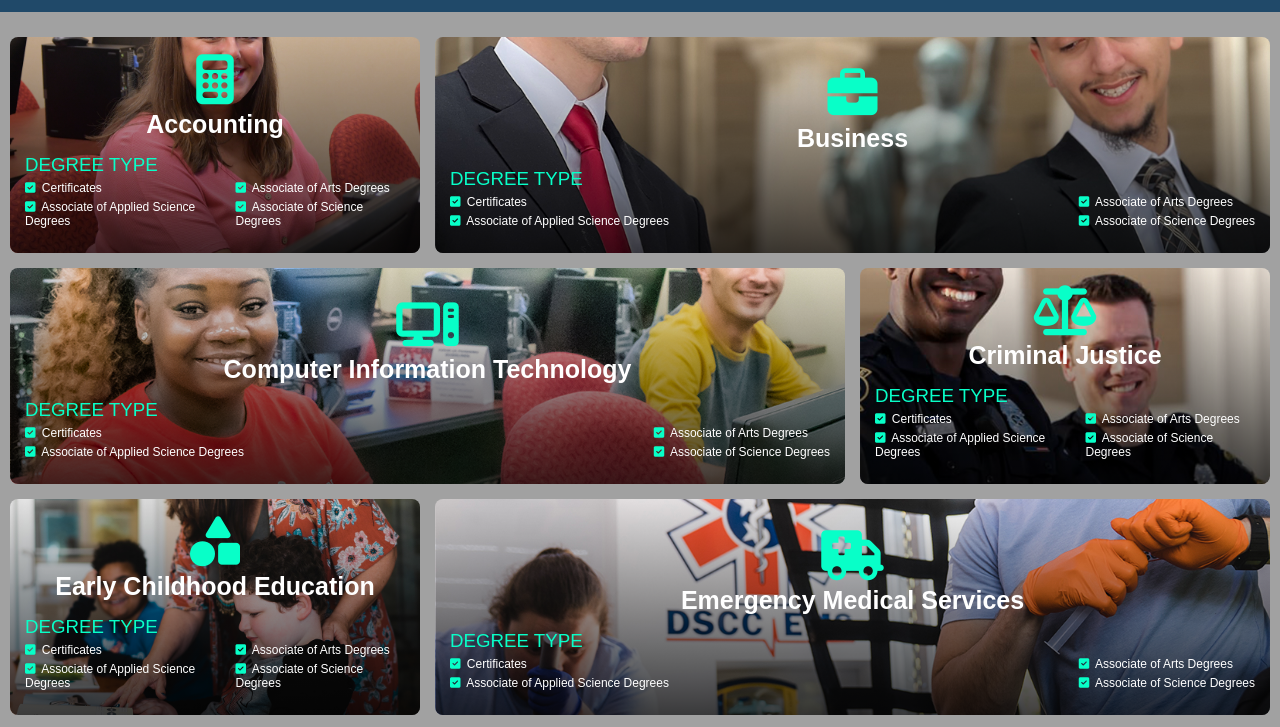
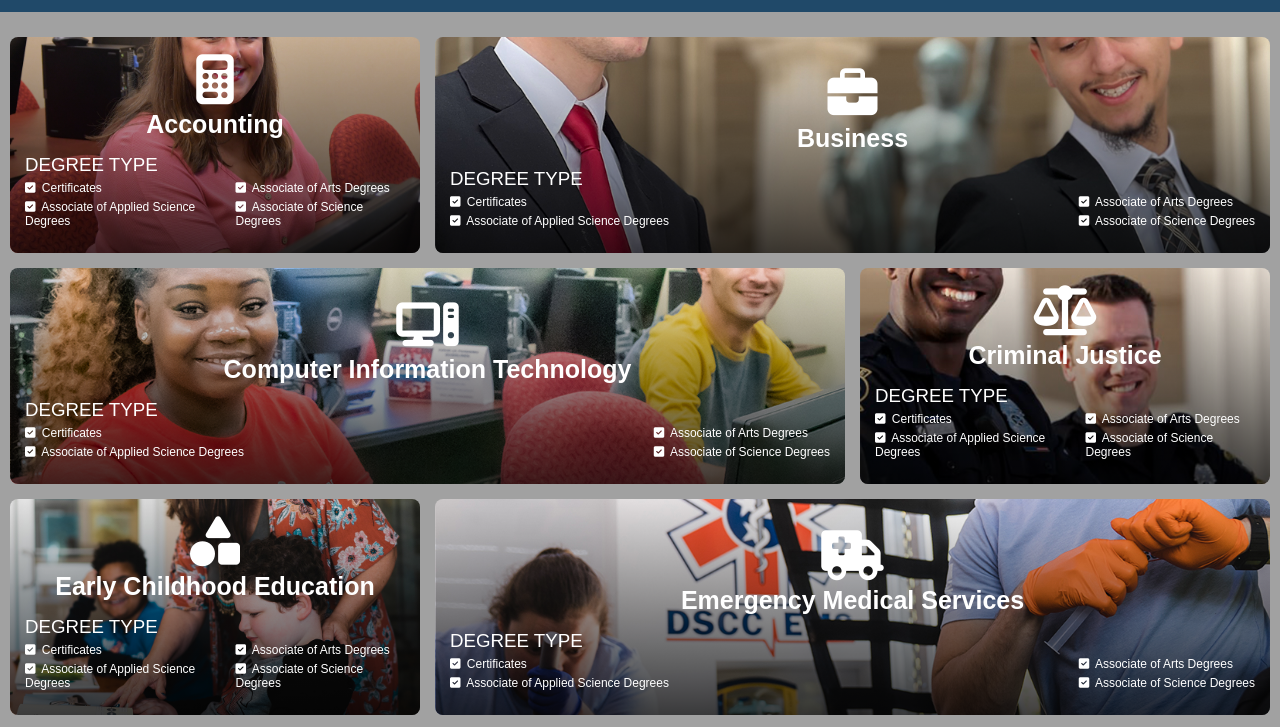
Before and after one commit to Yousef-in/clint-4, a plain HTML site: page index.html in a window 1280 px wide. Shown: the part 66-793 px from the top of the page. Drawn offline with Linux system fonts and the light colour scheme; a web font is replaced by a local one.

Commit message:
cange the color

```diff
--- a/style.css
+++ b/style.css
@@ -9,7 +9,7 @@ body {
   color: #fff;
 }
 :root{
-  --main-color: #08ffc8 ;
+  --main-color: #fff ;
 }
 /* start navbar */
 nav{
```
